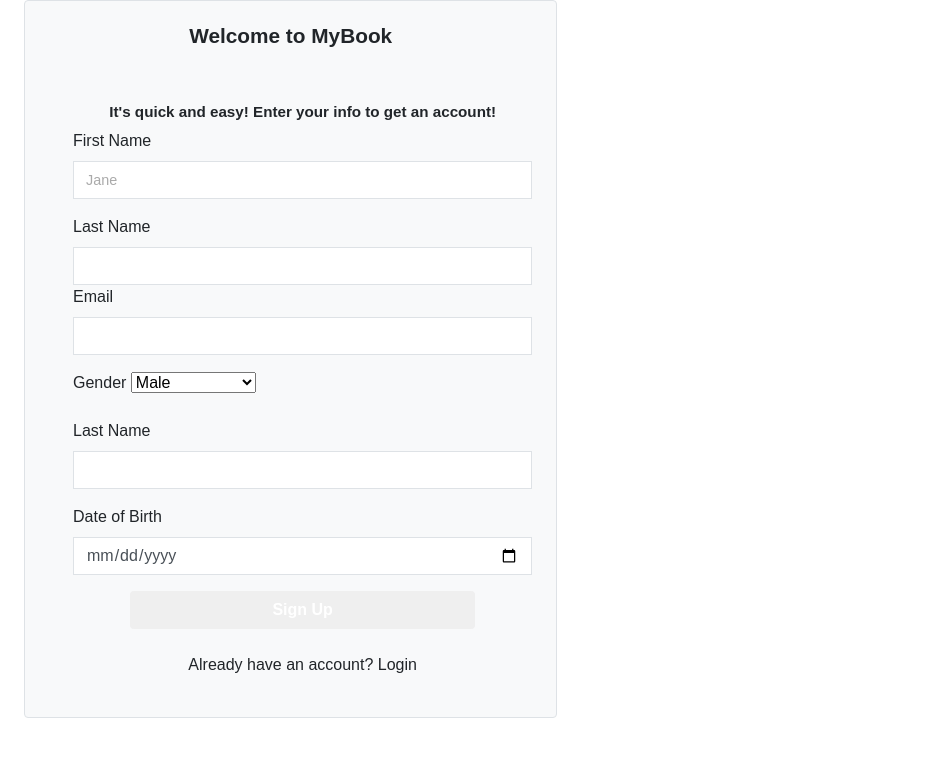
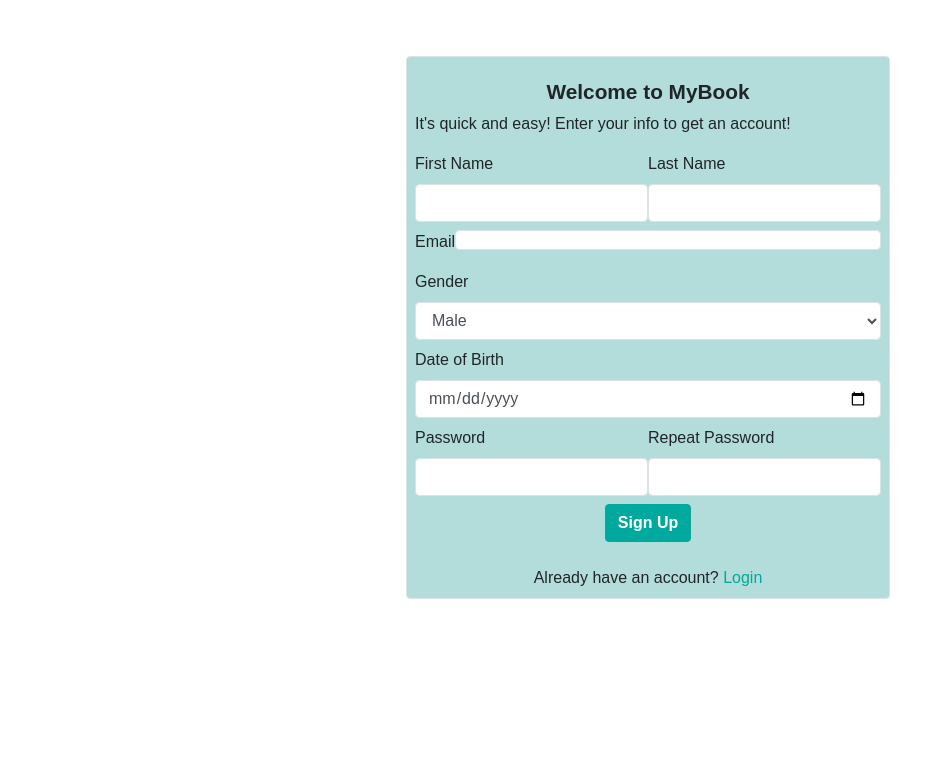
Before and after one commit to massem100/comp3161-mybook-social, a Flask app: page /signup in a window 1280 px wide. Shown: the top 757 px of the page, without its empty margins (0-929 px from the left). Run offline with Flask 2, Linux system fonts and the light colour scheme; some libraries are stand-ins or nearby versions.

Commit message:
Semi styled login and signup

```diff
--- a/app/forms.py
+++ b/app/forms.py
@@ -1,7 +1,7 @@
 from flask_wtf import FlaskForm, RecaptchaField
-from wtforms import TextAreaField, StringField, PasswordField, SelectField
+from wtforms import TextAreaField, StringField, PasswordField, SelectField, DateField
 from wtforms.fields.html5 import EmailField
-from wtforms.validators import InputRequired, Email, DataRequired, Length
+from wtforms.validators import InputRequired, Email, DataRequired, Length, EqualTo
 from flask_wtf.file import FileField, FileAllowed, FileRequired
 
 class UploadForm(FlaskForm):
@@ -12,10 +12,13 @@ class UploadForm(FlaskForm):
 class LoginForm(FlaskForm):
     email = StringField('Email', [Email( message=('Not a valid email address.')), DataRequired('Email field is empty')])
     password = PasswordField('Password', validators = [DataRequired('Please enter a password'), Length(max =10)])
-    # recaptcha = RecaptchaField()
+
 
 class SignupForm(FlaskForm):
-    f_name = StringField('First Name',validators=[DataRequired('First name field empty')])
-    l_name = StringField('First Name',validators=[DataRequired('Last name field empty')])
-    email = EmailField('email', validators=[Email(), InputRequired(), Length(max=50)])
-    gender = SelectField('gender', choices=[('Male', 'Male'), ('Female', 'Female')], validators=[InputRequired()])
+    f_name = StringField('First Name', validators=[DataRequired(message ='First name field empty')])
+    l_name = StringField('Last Name',validators=[DataRequired('Last name field empty')])
+    email = EmailField('Email', validators=[Email(), InputRequired(), Length(max=50)])
+    gender = SelectField('Gender', choices=[('Male', 'Male'), ('Female', 'Female')], validators=[InputRequired()])
+    password = PasswordField('Password', validators=[DataRequired(message="Please enter a password.")])
+    confirmPassword = PasswordField('Repeat Password', [EqualTo(password, message='Passwords must match.')])
+    birthday = DateField('Date of Birth', validators=[DataRequired(message = "Please enter your date of birth")])
--- a/app/static/css/app.css
+++ b/app/static/css/app.css
@@ -1,6 +1,14 @@
 body {
-  /* overflow-x: hidden; */
-
+  overflow-x: hidden;
+
+}
+
+.bg-signup{
+  background-color: rgb(179, 221, 218);
+}
+
+.center {
+  float: center;
 }
 
 .card-size{
--- /dev/null
+++ b/app/static/js/app.js
@@ -0,0 +1,8 @@
+'use strict';
+
+window.onload = ()=>{
+
+
+
+
+}
--- a/app/templates/signup.html
+++ b/app/templates/signup.html
@@ -3,76 +3,66 @@
 
 {% block main %}
 <div class="">
+        <div class="d-flex flex-column justify-content-center m-5 shadow-lg">
 
+            <div class = "d-flex justify-content-center">
 
-    <div
-        class="enable-shadows  justify-content-center col-md-5 ml-4 bg-light rounded border p-4 shadow-lg">
-        <div class="wrap-login100  d-flex flex-column align-self-center">
-            <div class="mb-5">
-                <h2 class="text-center font-weight-bold"> Welcome to MyBook </h2>
-
+                <form action class= "d-flex flex-column justify-content-center p-2 m-2 bg-signup rounded border form-group ml-4" methods= ['POST']>
+                    <div>
+                        <p class="text-center ">
+                            <h2 class="text-center"> Welcome to MyBook </h2>
+                            It's quick and easy! Enter your info to get an account!
+                        </p>
                     </div>
 
-            <div>
-                <form action class="form-group ml-4" method= ['POST']>
-                    <div>
-                        <h6 class="text-center ">
-                            It's quick and easy! Enter your info to get an account!
-                        </h6>
-                    </div>
-                    <div class="form-group ">
-                        <label for="f_name">First Name</label>
-                        <input id="f_name" type="text" class="form-control " placeholder="Jane">
-
+                        <div class=" d-flex flex-row">
+                            <div class = "">
+                                {{form.f_name.label}}
+                                {{form.f_name(class = "form-control  mb-2 rounded border")}}
                             </div>
                             <div>
-
-                        <label for="l_name">Last Name</label>
-                        <input type="text" class="form-control " id="l_name">
+                                {{form.l_name.label}}
+                                {{form.l_name(class = "form-control  mb-2 rounded border")}}
                             </div>
-                    <div class="form-group">
-                        <label for="account_email">Email </label>
-                        <input type="email" class="form-control " id="account_email">
                         </div>
 
-                    <div class="form-group">
-                        <label for="l_name">Gender</label>
-                        <select id="gender" name="gender">
-                            <option value="" disabled>Select Gender</option>
-                            <option value="Male">Male</option>
-                            <option value="Female">Female</option>
+                        <div class = "d-flex ">
 
-                        </select>
-                    </div>
-                    <div class="form-group">
-                        <label for="l_name">Last Name</label>
-                        <input type="text" class="form-control " id="l_name">
-                    </div>
-                    <div class="form-group">
-                        <label for="dob">Date of Birth</label>
-                        <input type="date" class="form-control " id="dob">
+                            {{form.email.label}}
+                            {{form.email(class = "form-control h-50 mb-2 rounded border")}}
                         </div>
 
+                        <div class="">
+                            {{form.gender.label}}
+                            {{form.gender(class = "form-control  mb-2 rounded border")}}
+                        </div>
+                        <div>
+                            {{form.birthday.label}}
+                            {{form.birthday(class = "form-control  mb-2 rounded border")}}
+                        </div>
+                        <div class = "d-flex flex-row">
+                            <div>
+                                {{form.password.label}}
+                                {{form.password(class = "form-control mb-2 rounded border")}}
+                            </div>
+                            <div>
+                                {{form.confirmPassword.label}}
+                                {{form.confirmPassword(class = "form-control  mb-2 rounded border")}}
+                            </div>
+                        </div>
                         <div class="d-flex justify-content-center">
-                        <button type="submit" class="btn btn-theme w-75 text-white font-weight-bold"> Sign Up</button>
+                            <button type="submit" class="btn btn-primary  text-white font-weight-bold"> Sign Up</button>
                         </div>
-
-
                         <div class="text-center p-t-115 mt-4">
                             <span class="txt1">
                                 Already have an account?
                             </span>
 
-                        <router-link to='/login'>Login</router-link>
-
-                        <div>
-
-
+                            <a href=" {{url_for('login')}}">Login</a>
                         </div>
-
                     </div>
                 </form>
-            </div>
+
         </div>
 
     </div>
--- a/app/views.py
+++ b/app/views.py
@@ -10,15 +10,15 @@ from app import app
 from datetime import datetime
 from flask_cors import CORS
 from flask_jwt_extended import JWTManager
-from flask import Flask,render_template, request, jsonify, redirect, url_for
-from app.forms import UploadForm, LoginForm
+from flask import Flask,render_template, request, jsonify, redirect, url_for, flash
+from app.forms import UploadForm, LoginForm, SignupForm
 from werkzeug.utils import secure_filename
 from werkzeug.security import check_password_hash, generate_password_hash
 
 # Initializing the SQL connection to our app.
 mysql = MySQL(app)
 
-
+@app.route('/')
 @app.route('/login', methods = ['POST', 'GET'])
 def login():
     form = LoginForm()
@@ -40,7 +40,13 @@ def login():
 @app.route('/signup')
 def signup():
 
-    return render_template('signup.html')
+    form = SignupForm()
+    if form.validate_on_submit():
+
+        # flash('Sign Up Successful', 'success')
+        return redirect(url_for('login'))
+
+    return render_template('signup.html', form = form)
 
 
 @app.route('/dashboard')
```
Also changed, not shown: app/templates/login.html (+5 -5 lines). Lines whose indentation alone changed are shown as unchanged.
